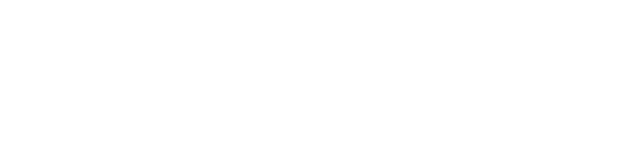
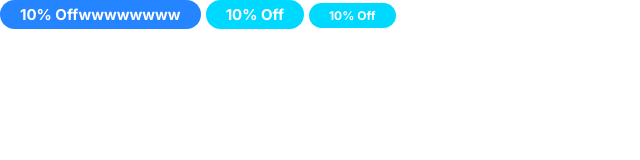
Before and after one commit to xavi-bryant/Fangify, a plain HTML site: page index.html in a window 1280 px wide. Shown: the whole page, without its empty margins (0-640 px from the left). Drawn offline with Linux system fonts and the light colour scheme.

Commit message:
Build the badges component.

```diff
--- a/css/style.css
+++ b/css/style.css
@@ -46,24 +46,64 @@
   }
 }
 /* 2. Links */
-a{
+a {
   text-decoration: none;
 }
-.link-arrow{
+.link-arrow {
   color: var(--color-accent);
   text-transform: uppercase;
   font-size: 2rem;
   font-weight: bold;
 }
-.link-arrow::after{
-  content: '-->';
+.link-arrow::after {
+  content: "-->";
   margin-left: 5px;
 }
-.link-arrow:hover::after{
+.link-arrow:hover::after {
   margin-left: 10px;
 }
-@media screen and (min-width:1024px){
-  .link-arrow{
-    font-size:1.5rem ;
+@media screen and (min-width: 1024px) {
+  .link-arrow {
+    font-size: 1.5rem;
   }
 }
+/* 3. badges 标签 */
+/* 先定义结构 然后是外观 */
+.badge {
+  white-space: nowrap;
+  padding: 0.5rem 2rem;
+  font-weight: 600;
+  font-size: 2rem;
+  color: #fff;
+  border-radius: 20px;
+}
+/* BEM命名规范
+1. .block {}  代表了更高级别的抽象或组件。
+
+2. .block__element {} 代表.block的后代，用于形成一个完整的.block的整体。
+
+3. .block--modifier {} 代表.block的不同专题或不同版本。
+
+4. _ 单下划线：单下划线用来描述一个块或者块的子元素的一种状态。
+*/
+
+.badge--primary {
+  background-color: var(--color-primary);
+}
+.badge--secondary {
+  background-color: var(--color-secondary);
+}
+
+.badge--small {
+  font-size: 1.6rem;
+}
+
+@media screen and (min-width: 1024px) {
+  /* 正常默认是大标签  */
+  .badge {
+    font-size: 1.5rem;
+  }
+  .badge--small {
+    font-size: 1.2rem;
+  }
+}
--- a/index.html
+++ b/index.html
@@ -15,5 +15,8 @@
     />
   </head>
   <body>
+    <span class="badge badge--primary">10% Offwwwwwwww</span>
+    <span class="badge badge--secondary">10% Off</span>
+    <span class="badge badge--secondary badge--small">10% Off</span>
   </body>
 </html>
```
Also changed, not shown: components/2-badges.html (added).
